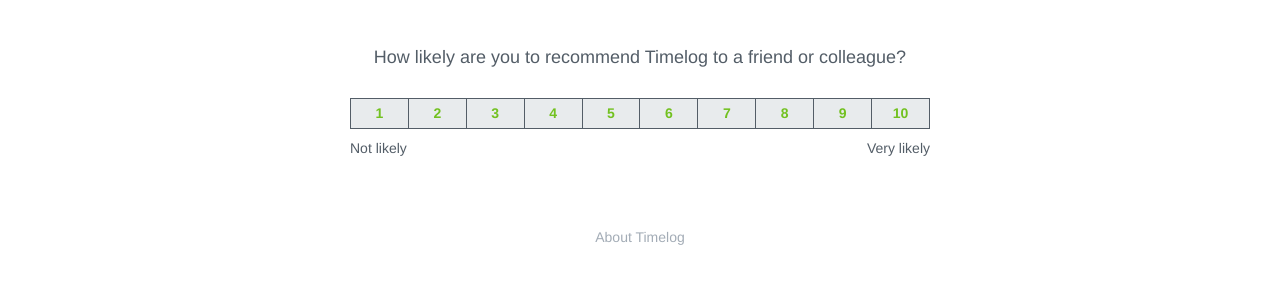
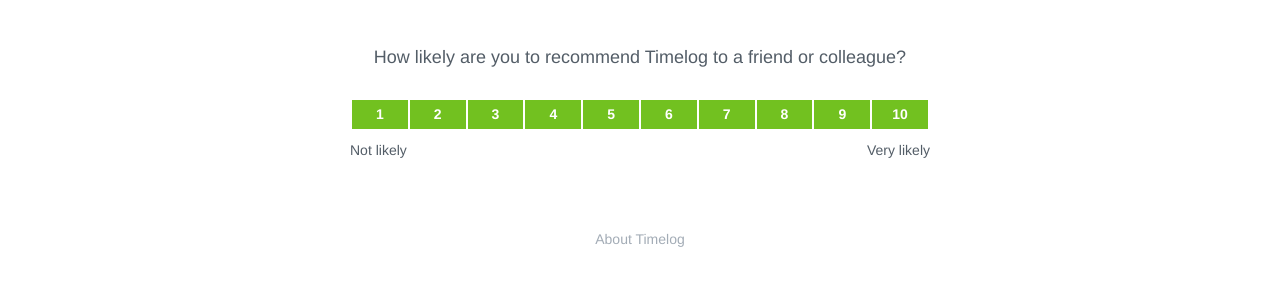
Before and after one commit to herbigt/npsmail, a plain HTML site: page index.html in a window 1280 px wide. Shown: the part 73-358 px from the top of the page. Drawn offline with Linux system fonts and the light colour scheme.

Commit message:
Updated button styles

```diff
--- a/index.html
+++ b/index.html
@@ -7,7 +7,7 @@
 
 <style type="text/css">
     .npsnumber{
-      color:#72C120!important;
+      color:#ffffff!important;
       font-weight:bold!important;
       text-align:center!important;
       width:30px;
@@ -16,13 +16,23 @@
       display:block;
       height:100%;
       width:100%;
-      color:#72C120!important;
+      color:#ffffff!important;
       font-weight:bold!important;
       text-align:center!important;
     }
+
+    .npsnumber a:hover{
+      display:block;
+      height:100%;
+      width:100%;
+      color:#ffffff!important;
+      font-weight:bold!important;
+      text-align:center!important;
+    }
+
     .panel{
-      background:#E8EBED;
-      border:1px solid #535D67;
+      background:#72C120;
+      border:2px solid #ffffff;
       padding:5px !important;
     }
     .sub-grid table{
```
